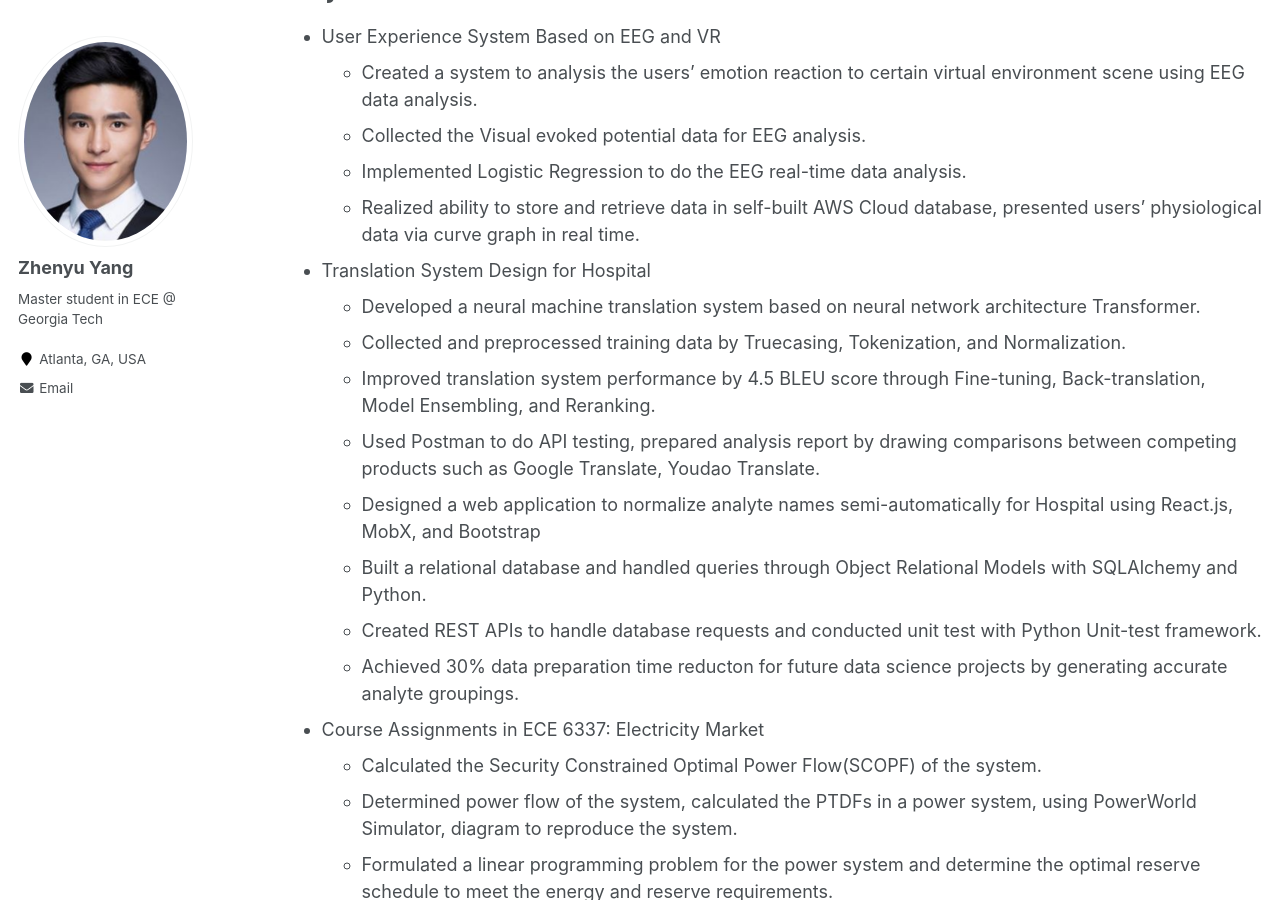
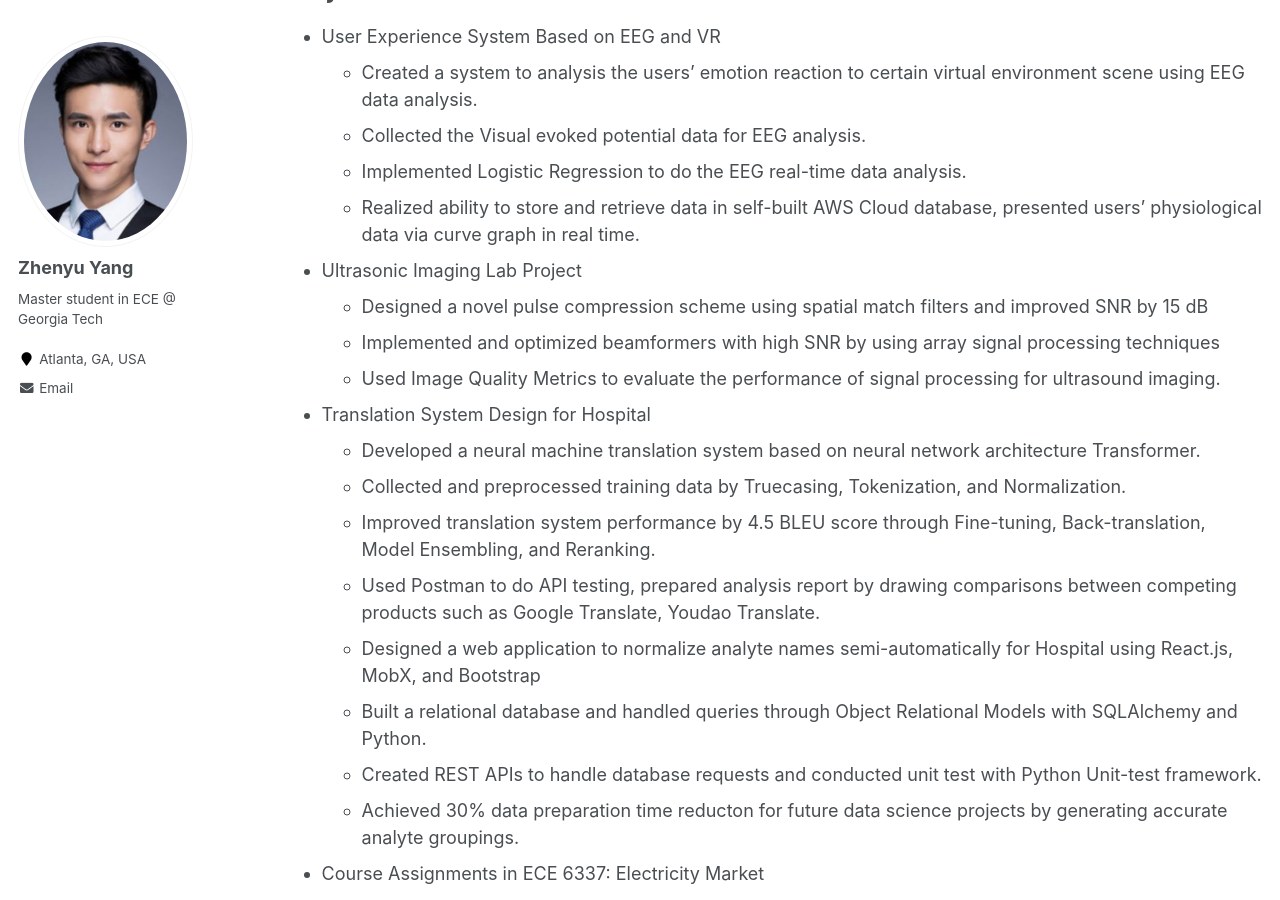
Before and after one commit to azpeteryang/azpeteryang.github.io, a Jekyll site: the page built from _pages/cv.md, in a window 1280 px wide and 900 px high, scrolled down 1130 px. Built offline with Jekyll 4.4.1, drawn with Linux system fonts in a browser that asks for light colours.

Commit message:
Update cv.md

```diff
--- a/_pages/cv.md
+++ b/_pages/cv.md
@@ -44,6 +44,10 @@ Projects
   * Implemented Logistic Regression to do the EEG real-time data analysis.
   * Realized ability to store and retrieve data in self-built AWS Cloud database, presented users’ physiological data via curve graph in real time.
 
+* Ultrasonic Imaging Lab Project
+  * Designed a novel pulse compression scheme using spatial match filters and improved SNR by 15 dB
+  * Implemented and optimized beamformers with high SNR by using array signal processing techniques
+  * Used Image Quality Metrics to evaluate the performance of signal processing for ultrasound imaging.
 
 
 * Translation System Design for Hospital
```
